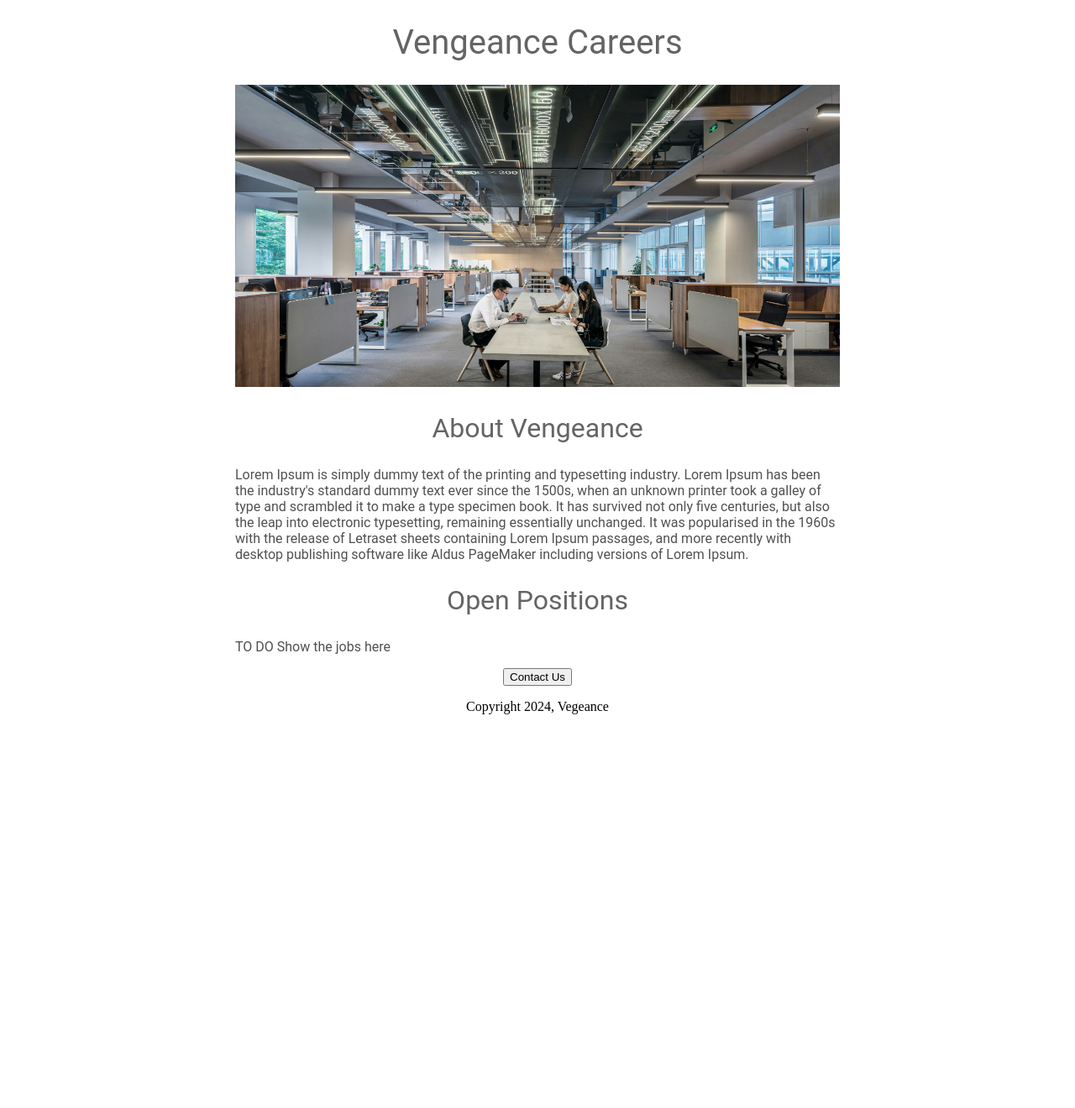
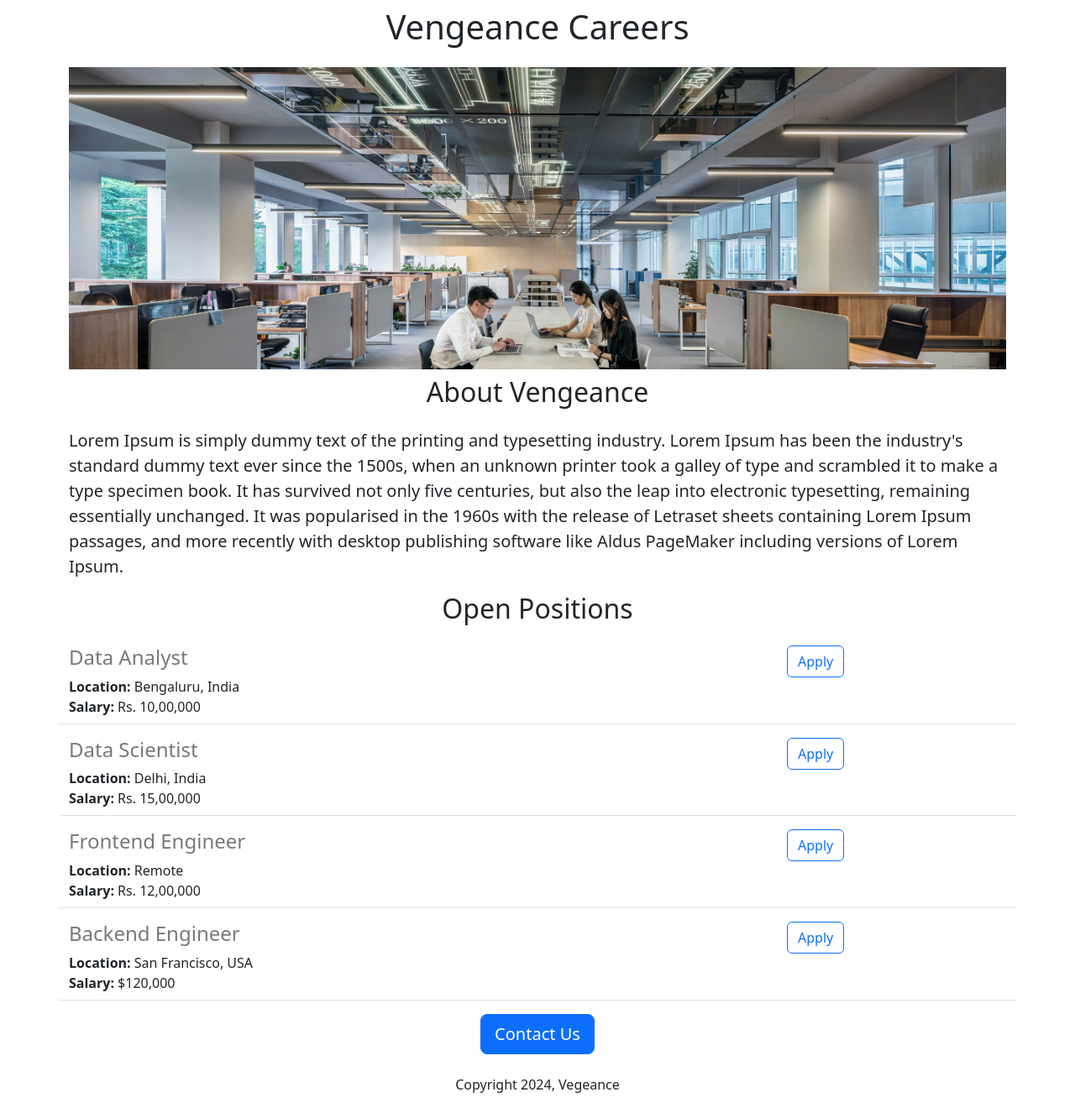
Before and after one commit to ivengeance57/vengeance-careers-website-v2, a Flask app: page / in a window 1280 px wide. Shown: the whole page at 84% size. Before the commit the page ends 851 px from the top, so only its background shows below. Run offline with Flask 3, Linux system fonts and the light colour scheme.

Commit message:
added dynamic data and API  route

```diff
--- a/app.py
+++ b/app.py
@@ -1,11 +1,38 @@
-from flask import Flask, render_template
+from flask import Flask, jsonify, render_template, jsonify
 
 app = Flask(__name__)
+
+JOBS = [{
+    'id': 1,
+    'title': 'Data Analyst',
+    'location': 'Bengaluru, India',
+    'salary': 'Rs. 10,00,000'
+}, {
+    'id': 2,
+    'title': 'Data Scientist',
+    'location': 'Delhi, India',
+    'salary': 'Rs. 15,00,000'
+}, {
+    'id': 3,
+    'title': 'Frontend Engineer',
+    'location': 'Remote',
+    'salary': 'Rs. 12,00,000'
+}, {
+    'id': 4,
+    'title': 'Backend Engineer',
+    'location': 'San Francisco, USA',
+    'salary': '$120,000'
+}]
 
 
 @app.route("/")
 def hello_world():
-  return render_template('home.html')
+  return render_template('home.html', jobs=JOBS, company_name='Vengeance')
+
+
+@app.route("/api/jobs")
+def list_jobs():
+  return jsonify(JOBS)
 
 
 if __name__ == "__main__":
--- a/templates/home.html
+++ b/templates/home.html
@@ -2,56 +2,39 @@
 <html>
   <head>
     <title>Vengeance Careers</title>
+    <meta charset="utf-8">
+    <meta name="viewport" content="width=device-width, initial-scale=1">
+    <link href="https://cdn.jsdelivr.net/npm/bootstrap@5.3.3/dist/css/bootstrap.min.css" rel="stylesheet" integrity="sha384-QWTKZyjpPEjISv5WaRU9OFeRpok6YctnYmDr5pNlyT2bRjXh0JMhjY6hW+ALEwIH" crossorigin="anonymous">
     <style>
-
-      h1 {
-        font-size: 40px;
-        font-family: Roboto;
-        font-weight: normal;
-        color: rgb(100, 100, 100);
-        text-align: center;
-      }
       #banner {
+        height: 360px;
         width: 100%;
-        height: 360px;
         object-fit: cover;
       }
-      h2 {
-        font-family: Roboto;
-        color: rgb(100, 100, 100);
-        font-weight: normal;
-        text-align: center;
-        font-size: 32px
-      }
-      .bodytext{
-        font-family: Roboto;
-        color: rgb(80, 80, 80);
-      }
-      #container {
-        max-width: 720px;
-        margin: 0 auto 0 auto;
-      }
-
-
     </style>
 
   </head>
 
   <body>
-    <div id="container">
-        <h1>Vengeance Careers</h1>
-      <img id="banner" src="https://c9845d15-74c5-47d4-b842-27e858dd9bc4-00-1ivgdhlcrle7y.sisko.replit.dev/static/banner.jpg" height="320px">
+    <div class="container">
+        <h1 class="text-center mt-2 mb-4">{{company_name}} Careers</h1>
+      <img class="img-fluid" id="banner" src="https://c9845d15-74c5-47d4-b842-27e858dd9bc4-00-1ivgdhlcrle7y.sisko.replit.dev/static/banner.jpg" >
 
-      <h2>About Vengeance</h2>
 
-      <p class="bodytext">Lorem Ipsum is simply dummy text of the printing and typesetting industry. Lorem Ipsum has been the industry's standard dummy text ever since the 1500s, when an unknown printer took a galley of type and scrambled it to make a type specimen book. It has survived not only five centuries, but also the leap into electronic typesetting, remaining essentially unchanged. It was popularised in the 1960s with the release of Letraset sheets containing Lorem Ipsum passages, and more recently with desktop publishing software like Aldus PageMaker including versions of Lorem Ipsum.</p>
+      <h2 class="text-center mt-2 mb-4">About Vengeance</h2>
 
-      <h2>Open Positions</h2>
+      <p class="lead">Lorem Ipsum is simply dummy text of the printing and typesetting industry. Lorem Ipsum has been the industry's standard dummy text ever since the 1500s, when an unknown printer took a galley of type and scrambled it to make a type specimen book. It has survived not only five centuries, but also the leap into electronic typesetting, remaining essentially unchanged. It was popularised in the 1960s with the release of Letraset sheets containing Lorem Ipsum passages, and more recently with desktop publishing software like Aldus PageMaker including versions of Lorem Ipsum.</p>
 
-      <p class="bodytext">TO DO Show the jobs here</p>
-      <div style="text-align:center">
-        <button>Contact Us</button>
-        <p>Copyright 2024, Vegeance</p>
+      <h2 class="text-center mt-2 mb-4">Open Positions</h2>
+
+      <div>
+        {% for job in jobs %}
+          {% include 'jobitem.html' %}
+        {% endfor %}
+      </div>
+      <div class="text-center">
+        <button class="btn btn-primary btn-lg">Contact Us</button>
+        <p class="mt-4">Copyright 2024, Vegeance</p>
       </div>
 
       </div>
--- /dev/null
+++ b/templates/jobitem.html
@@ -0,0 +1,18 @@
+<div class="border-bottom row" style="margin-bottom: 16px; padding-bottom:8px">
+  <div class="col-9">
+    <h4 style="color: rgb(120,120,120">
+      {{job['title']}}
+    </h4>
+    <div>
+      <b>Location:</b> {{job['location']}}
+    </div>
+    {% if 'salary' in job %}
+    <div>
+      <b>Salary:</b> {{job['salary']}}
+    </div>
+    {% endif %}
+    </div>
+  <div class="col-3">
+  <button type="button" class="btn btn-outline-primary">Apply</button>
+  </div>
+</div>
```
Also changed, not shown: 1 other file.
